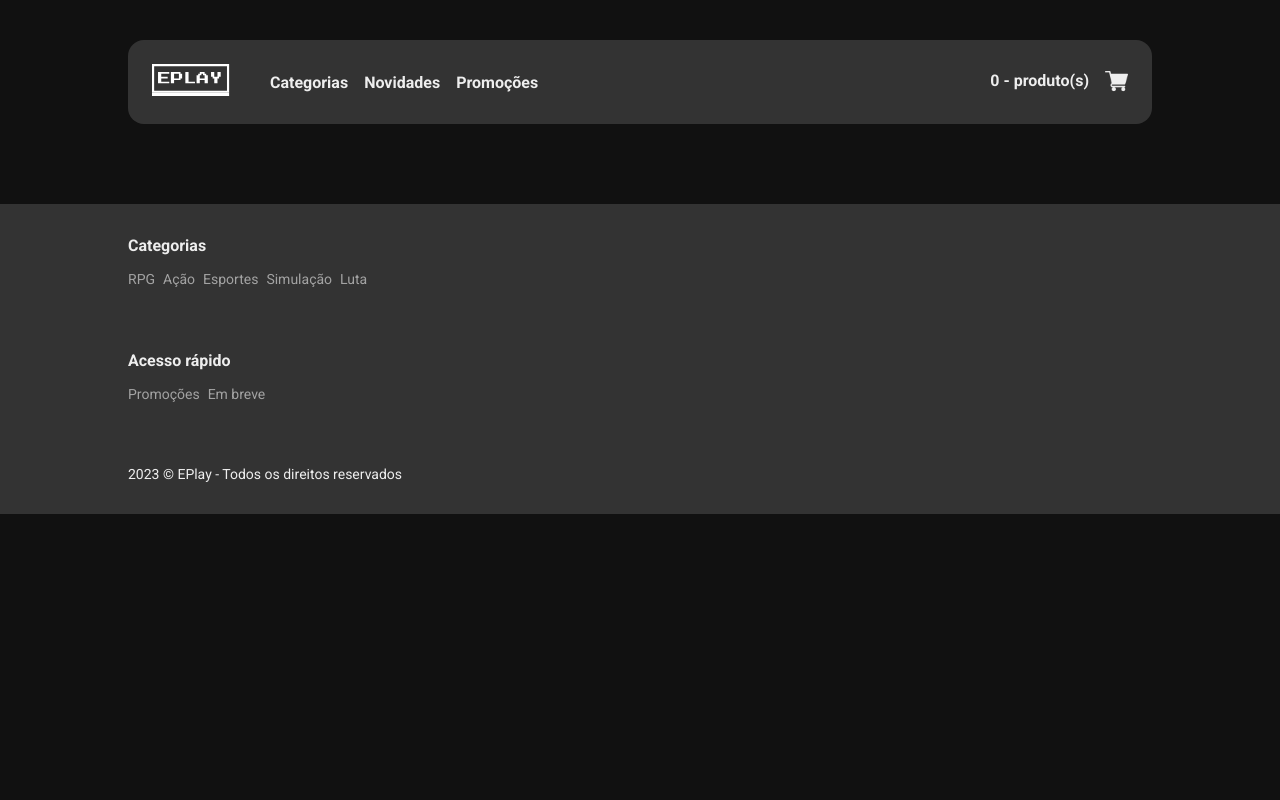
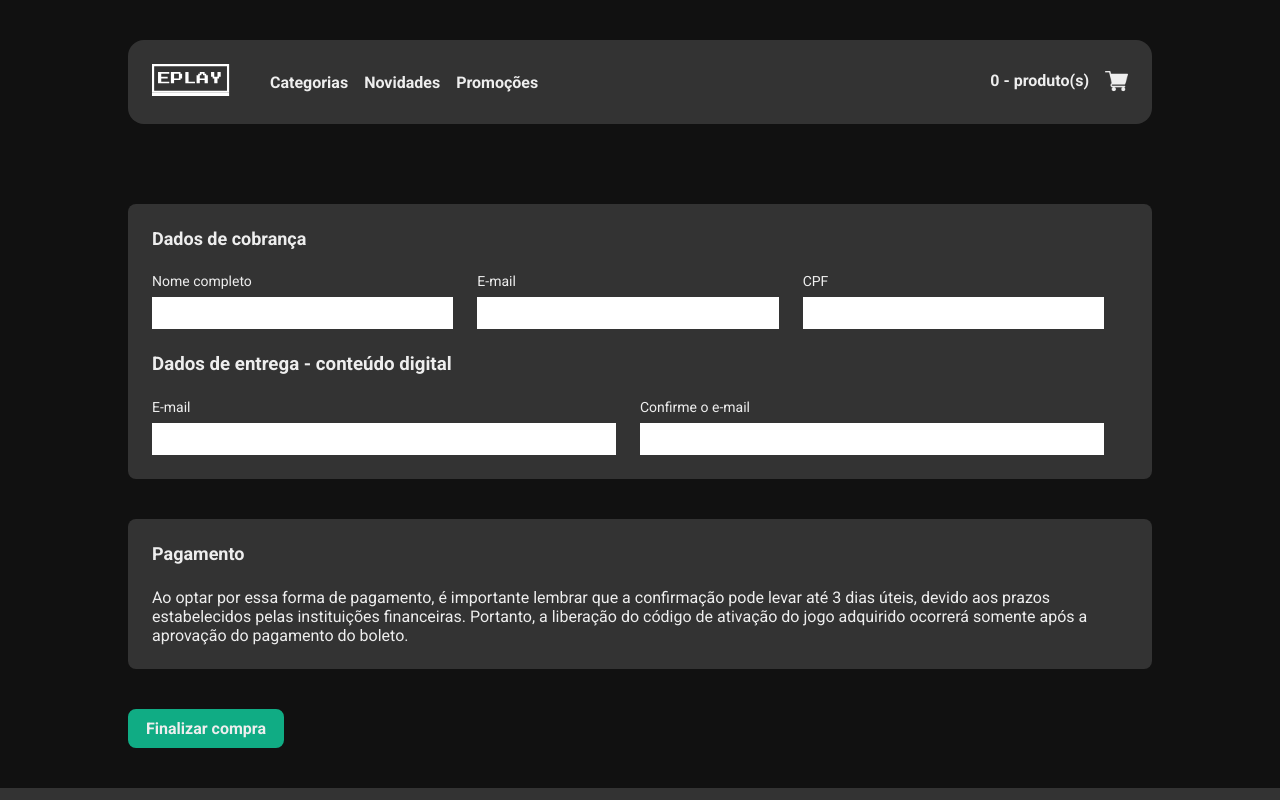
Before and after one commit to dayaneglsantos/ProjetoFinal-EPlay, a React (Create React App) app: page /checkout in a window 1280 px wide. Shown: the top 800 px of the page. Built offline with nearby package versions, Linux system fonts and the light colour scheme.

Commit message:
Construindo a página de checkout

```diff
--- /dev/null
+++ b/src/Components/Card/index.tsx
@@ -0,0 +1,15 @@
+import { CardContainer } from './styled'
+
+type Props = {
+  title: string
+  children: JSX.Element
+}
+
+const Card = ({ title, children }: Props) => (
+  <CardContainer>
+    <h2>{title}</h2>
+    {children}
+  </CardContainer>
+)
+
+export default Card
--- /dev/null
+++ b/src/Components/Card/styled.ts
@@ -0,0 +1,19 @@
+import styled from 'styled-components'
+import { cores } from '../../styles'
+
+export const CardContainer = styled.div`
+  padding: 24px;
+  background-color: ${cores.cinza};
+  border-radius: 8px;
+  margin-bottom: 40px;
+
+  h2 {
+    font-size: 18px;
+    font-weight: bold;
+    margin-bottom: 24px;
+  }
+
+  h3 {
+    margin: 24px 0;
+  }
+`
--- a/src/Components/Footer/styles.ts
+++ b/src/Components/Footer/styles.ts
@@ -6,6 +6,7 @@
   background-color: ${cores.cinza};
   padding: 32px 0;
   font-size: 14px;
+  margin-top: 40px;
 `
 export const Title = styled.h4`
   font-weight: bold;
--- /dev/null
+++ b/src/Pages/Checkout/index.tsx
@@ -0,0 +1,48 @@
+import Botao from '../../Components/Button'
+import Card from '../../Components/Card'
+import { InputGroup, Row } from './styles'
+
+const Checkout = () => (
+  <div className="container">
+    <Card title="Dados de cobrança">
+      <>
+        <Row>
+          <InputGroup>
+            <label htmlFor="name">Nome completo</label>
+            <input type="text" id="name" />
+          </InputGroup>
+          <InputGroup>
+            <label htmlFor="email">E-mail</label>
+            <input type="email" id="email" />
+          </InputGroup>
+          <InputGroup>
+            <label htmlFor="cpf">CPF</label>
+            <input type="text" id="cpf" />
+          </InputGroup>
+        </Row>
+        <h3>Dados de entrega - conteúdo digital</h3>
+        <Row>
+          <InputGroup>
+            <label htmlFor="deliveryEmail">E-mail</label>
+            <input type="email" id="deliveryEmail" />
+          </InputGroup>
+          <InputGroup>
+            <label htmlFor="confirmdeliveryEmail">Confirme o e-mail</label>
+            <input type="email" id="confirmdeliveryEmail" />
+          </InputGroup>
+        </Row>
+      </>
+    </Card>
+    <Card title="Pagamento">
+      <p>
+        Ao optar por essa forma de pagamento, é importante lembrar que a
+        confirmação pode levar até 3 dias úteis, devido aos prazos estabelecidos
+        pelas instituições financeiras. Portanto, a liberação do código de
+        ativação do jogo adquirido ocorrerá somente após a aprovação do
+        pagamento do boleto.
+      </p>
+    </Card>
+    <Botao type="button">Finalizar compra</Botao>
+  </div>
+)
+export default Checkout
--- /dev/null
+++ b/src/Pages/Checkout/styles.ts
@@ -0,0 +1,22 @@
+import styled from 'styled-components'
+import { ButtonContainer } from '../../Components/Button/styles'
+
+export const Row = styled.div`
+  display: flex;
+`
+export const InputGroup = styled.div`
+  margin-right: 24px;
+  flex: auto;
+
+  label {
+    font-size: 14px;
+    display: block;
+    margin-bottom: 8px;
+  }
+
+  input {
+    border: none;
+    height: 32px;
+    width: 100%;
+  }
+`
--- a/src/route.tsx
+++ b/src/route.tsx
@@ -2,12 +2,14 @@
 import Home from './Pages/Home'
 import Categories from './Pages/Categories'
 import Produto from './Pages/Produto'
+import Checkout from './Pages/Checkout'
 
 const Rotas = () => (
   <Routes>
     <Route path="/" element={<Home />} />
     <Route path="/categorias" element={<Categories />} />
     <Route path="/produto/:id" element={<Produto />} />
+    <Route path="/checkout" element={<Checkout />} />
   </Routes>
 )
 
```
